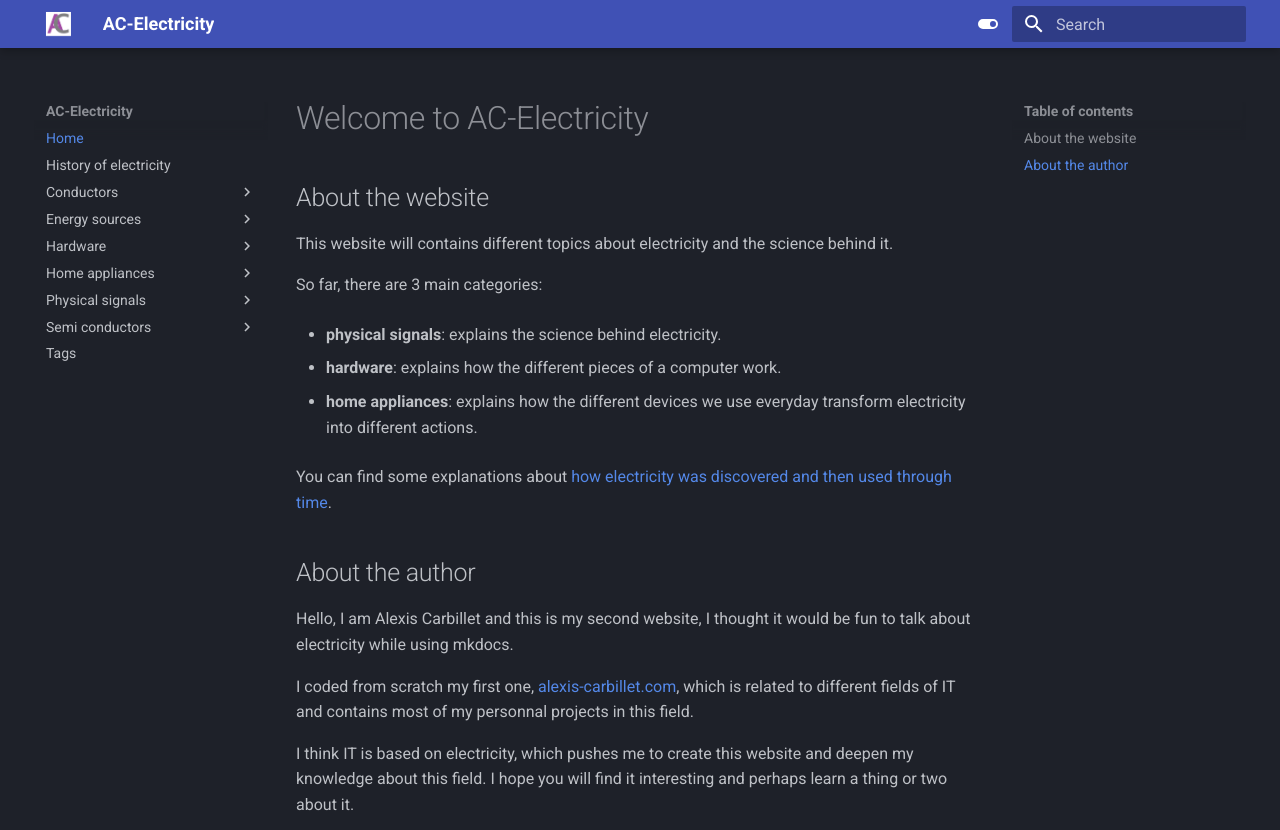
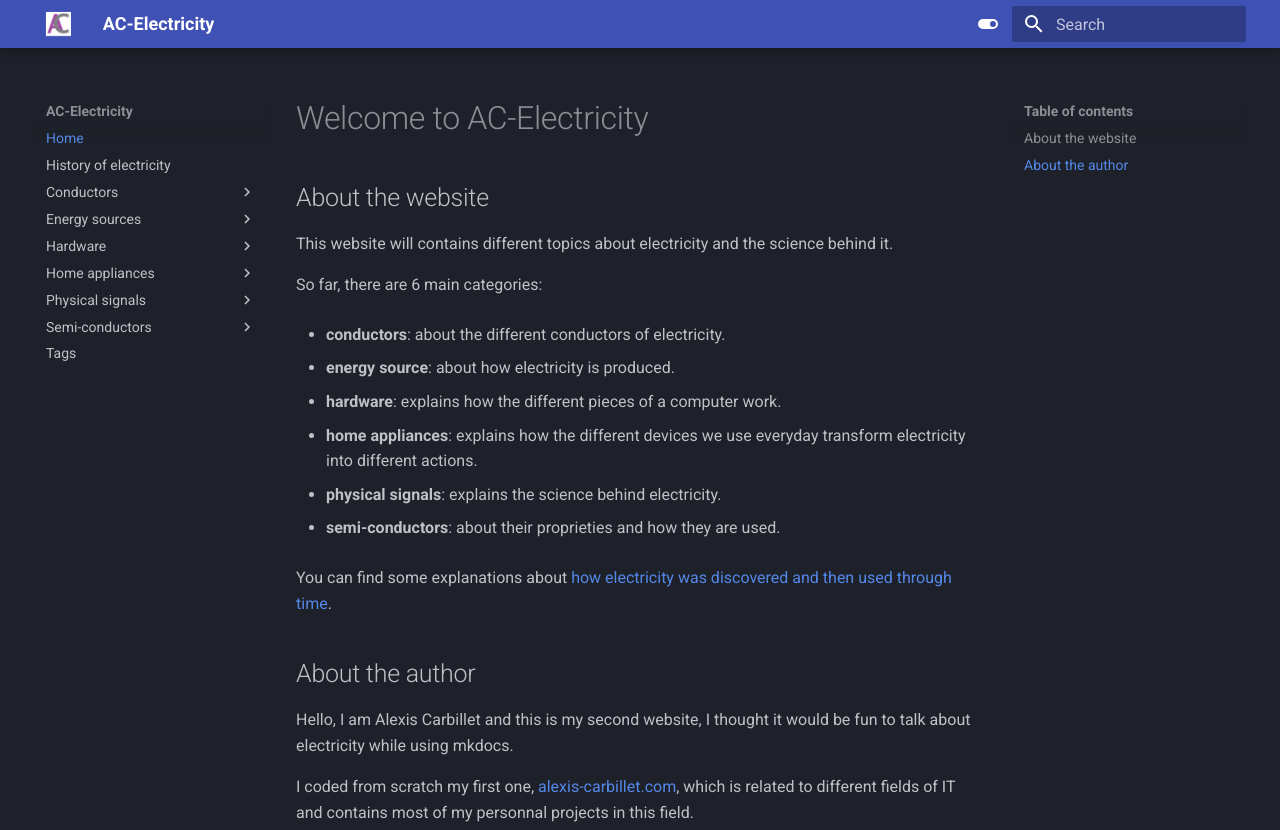
Before and after one commit to alexiscarbillet/ac-electricity, an MkDocs documentation site: the page built from docs/index.md, in a window 1280 px wide and 1356 px high, cut to the strip 0-830 px from the top of the window. Built offline with MkDocs 1.6.1 and Material for MkDocs 9.7.7, drawn with Linux system fonts in a browser that asks for light colours.

Commit message:
change main page

```diff
--- a/docs/index.md
+++ b/docs/index.md
@@ -4,13 +4,19 @@
 
 This website will contains different topics about electricity and the science behind it.
 
-So far, there are 3 main categories:
+So far, there are 6 main categories:
 
-- **physical signals**: explains the science behind electricity.
+- **conductors**: about the different conductors of electricity.
+
+- **energy source**: about how electricity is produced.
 
 - **hardware**: explains how the different pieces of a computer work.
 
 - **home appliances**: explains how the different devices we use everyday transform electricity into different actions.
+
+- **physical signals**: explains the science behind electricity.
+
+- **semi-conductors**: about their proprieties and how they are used.
 
 You can find some explanations about [how electricity was discovered and then used through time](history.md).
 
--- a/mkdocs.yml
+++ b/mkdocs.yml
@@ -56,7 +56,7 @@ nav:
   - Physical signals:
     - Quasistatic: physical_signals/quasistatic.md
     - 1st order: physical_signals/1st_order.md
-  - Semi conductors:
+  - Semi-conductors:
     - Cadmium Telluride: semi_conductors/cadmium.md
     - Galium Arsenide: semi_conductors/galium_arsenide.md
     - Galium Nitride: semi_conductors/galium_nitride.md
```
Also changed, not shown: docs/electronics/linear_system_stability.md (deleted, +0 -1 lines).
